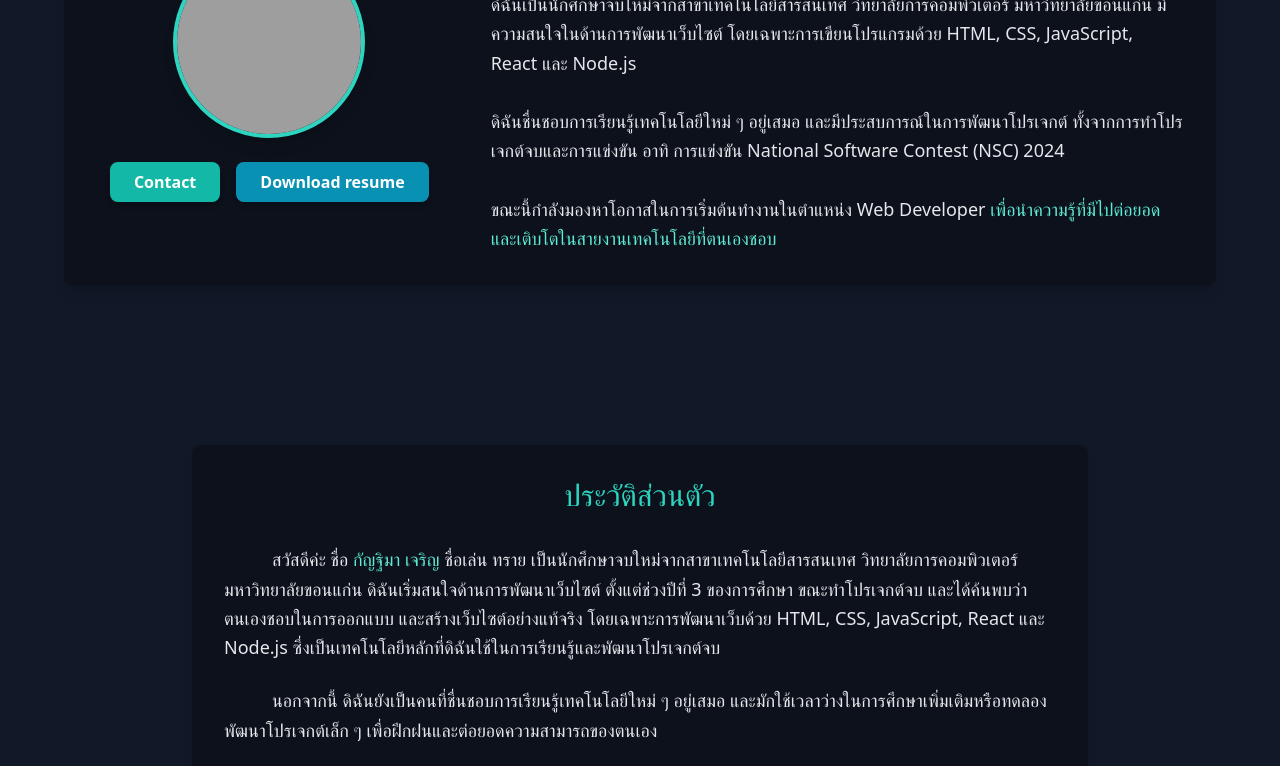
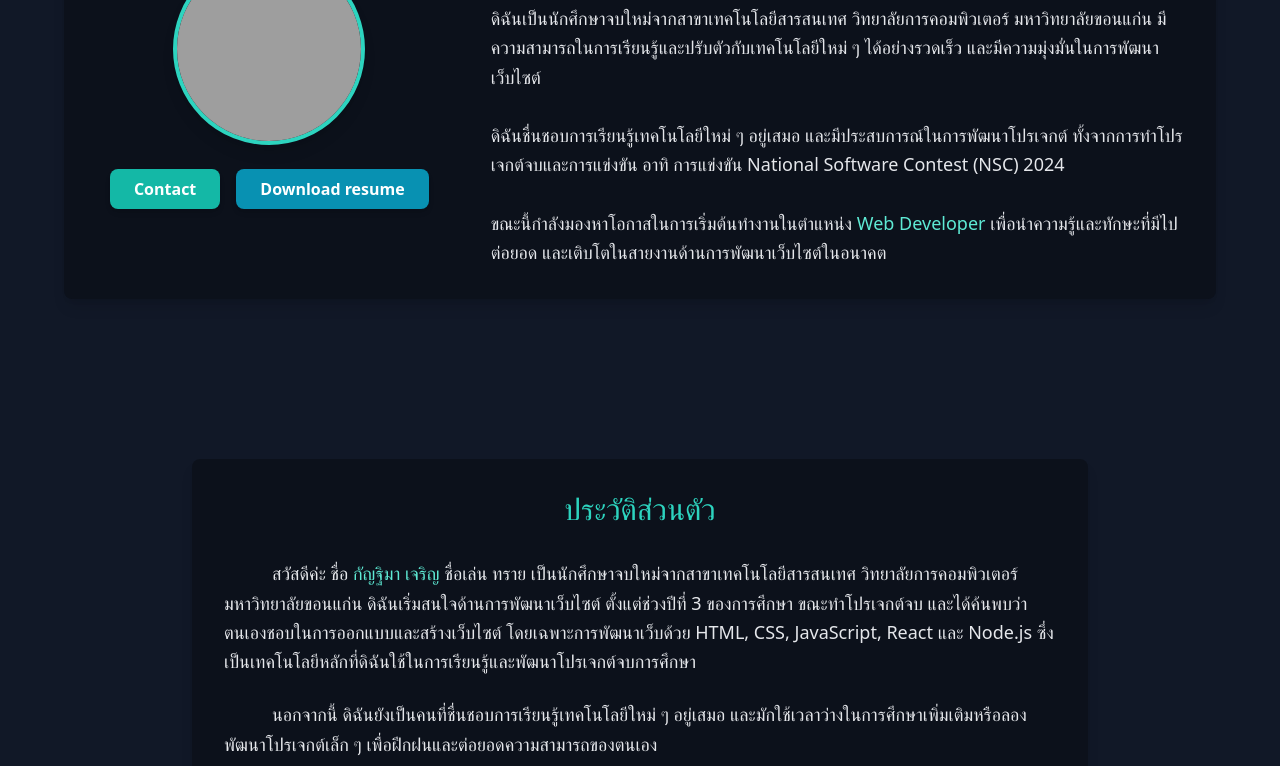
Before and after one commit to irissai/myPortfolio, a website: page index.html in a window 1280 px wide. Shown: the part 328-1094 px from the top of the page. Drawn offline with nearby package versions, Linux system fonts and the light colour scheme; grey boxes are pictures that could not be loaded.

Commit message:
new update

```diff
--- a/index.html
+++ b/index.html
@@ -48,18 +48,17 @@
 
         <!-- Right  -->
         <div class="introduction w-full md:w-2/3 text-center md:text-left text-gray-200">
-            <p class="text-teal-400 text-xl font-medium mb-1">Web Developer</p>
+            <p class="text-teal-400 text-[28px] font-medium mb-1">Web Developer</p>
             <p class="name text-4xl font-thin text-white mb-6">กัญฐิมา เจริญ</p>
             <div class="introduction-detail leading-relaxed text-lg">
                 ดิฉันเป็นนักศึกษาจบใหม่จากสาขาเทคโนโลยีสารสนเทศ วิทยาลัยการคอมพิวเตอร์ มหาวิทยาลัยขอนแก่น
-                มีความสนใจในด้านการพัฒนาเว็บไซต์ โดยเฉพาะการเขียนโปรแกรมด้วย HTML, CSS, JavaScript, React และ
-                Node.js
+                มีความสามารถในการเรียนรู้และปรับตัวกับเทคโนโลยีใหม่ ๆ ได้อย่างรวดเร็ว และมีความมุ่งมั่นในการพัฒนาเว็บไซต์
                 <br><br>
                 ดิฉันชื่นชอบการเรียนรู้เทคโนโลยีใหม่ ๆ อยู่เสมอ และมีประสบการณ์ในการพัฒนาโปรเจกต์
                 ทั้งจากการทำโปรเจกต์จบและการแข่งขัน อาทิ การแข่งขัน National Software Contest (NSC) 2024
                 <br><br>
-                ขณะนี้กำลังมองหาโอกาสในการเริ่มต้นทำงานในตำแหน่ง Web Developer
-                <span class="text-teal-300">เพื่อนำความรู้ที่มีไปต่อยอด และเติบโตในสายงานเทคโนโลยีที่ตนเองชอบ</span>
+                ขณะนี้กำลังมองหาโอกาสในการเริ่มต้นทำงานในตำแหน่ง <span class="text-teal-300">Web Developer </span>
+                เพื่อนำความรู้และทักษะที่มีไปต่อยอด และเติบโตในสายงานด้านการพัฒนาเว็บไซต์ในอนาคต
             </div>
         </div>
 
@@ -75,13 +74,13 @@
             สวัสดีค่ะ ชื่อ <span class="text-teal-300">กัญฐิมา เจริญ</span> ชื่อเล่น ทราย
             เป็นนักศึกษาจบใหม่จากสาขาเทคโนโลยีสารสนเทศ วิทยาลัยการคอมพิวเตอร์
             มหาวิทยาลัยขอนแก่น ดิฉันเริ่มสนใจด้านการพัฒนาเว็บไซต์ ตั้งแต่ช่วงปีที่ 3 ของการศึกษา ขณะทำโปรเจกต์จบ
-            และได้ค้นพบว่าตนเองชอบในการออกแบบ และสร้างเว็บไซต์อย่างแท้จริง โดยเฉพาะการพัฒนาเว็บด้วย HTML, CSS,
-            JavaScript, React และ Node.js ซึ่งเป็นเทคโนโลยีหลักที่ดิฉันใช้ในการเรียนรู้และพัฒนาโปรเจกต์จบ
+            และได้ค้นพบว่าตนเองชอบในการออกแบบและสร้างเว็บไซต์ โดยเฉพาะการพัฒนาเว็บด้วย HTML, CSS,
+            JavaScript, React และ Node.js ซึ่งเป็นเทคโนโลยีหลักที่ดิฉันใช้ในการเรียนรู้และพัฒนาโปรเจกต์จบการศึกษา
         </p>
         <br />
         <p class="text-lg leading-relaxed indent-12">
             นอกจากนี้ ดิฉันยังเป็นคนที่ชื่นชอบการเรียนรู้เทคโนโลยีใหม่ ๆ อยู่เสมอ
-            และมักใช้เวลาว่างในการศึกษาเพิ่มเติมหรือทดลองพัฒนาโปรเจกต์เล็ก ๆ เพื่อฝึกฝนและต่อยอดความสามารถของตนเอง
+            และมักใช้เวลาว่างในการศึกษาเพิ่มเติมหรือลองพัฒนาโปรเจกต์เล็ก ๆ เพื่อฝึกฝนและต่อยอดความสามารถของตนเอง
         </p>
         <br />
         <p class="text-lg leading-relaxed indent-12">
```
Also changed, not shown: package.json (added, +24 -0 lines), 2 other files.
